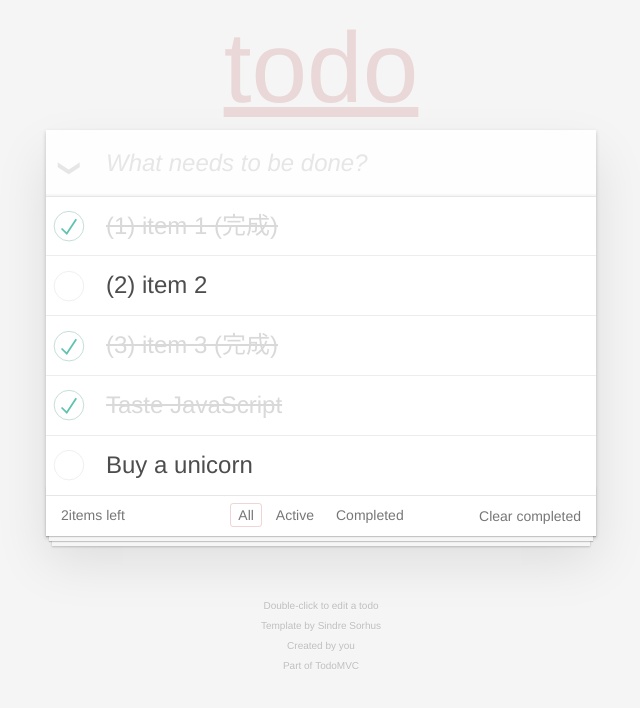
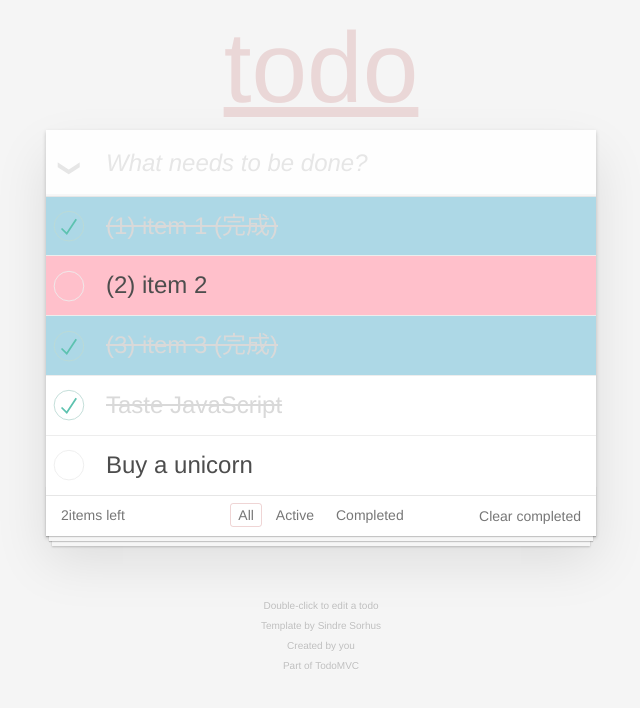
Before and after one commit to wellwind/nccu-angular-todo-mvc-demo, an Angular app: page / in a window 1280 px wide. Shown: the top 708 px of the page, without its empty margins (319-959 px from the left). Built offline with nearby package versions, Linux system fonts and the light colour scheme.

Commit message:
奇數列偶數列顯示不同樣式

```diff
--- a/src/app/app.component.html
+++ b/src/app/app.component.html
@@ -8,8 +8,8 @@
     <ul class="todo-list">
       <!-- These are here just to show the structure of the list items -->
       <!-- List items should get the class `editing` when editing and `completed` when marked as completed -->
-      <li *ngFor="let item of items; let index = index, let f = first" class="" [ngClass]="{completed: item.done, editing: item.isEditing}">
-        <div class="view">
+      <li *ngFor="let item of items; let index = index, let even = even, let odd = odd" class="" [ngClass]="{completed: item.done, editing: item.isEditing}">
+        <div class="view" [ngClass]="{'bg-light-blue': even, 'bg-pink': odd}">
           <input class="toggle" type="checkbox" [(ngModel)]="item.done" [checked]="item.done">
           <label (dblclick)="toggleItemEditing(item)">({{ index + 1 }}) {{ item.text }} <span *ngIf="item.done" a-ngswi>(完成)</span></label>
           <button class="destroy"></button>
--- a/src/styles.css
+++ b/src/styles.css
@@ -2,3 +2,11 @@
 .bg-blue {
     background-color: blue;
 }
+
+.bg-light-blue {
+  background-color: lightblue;
+}
+
+.bg-pink {
+  background-color: pink;
+}
```
